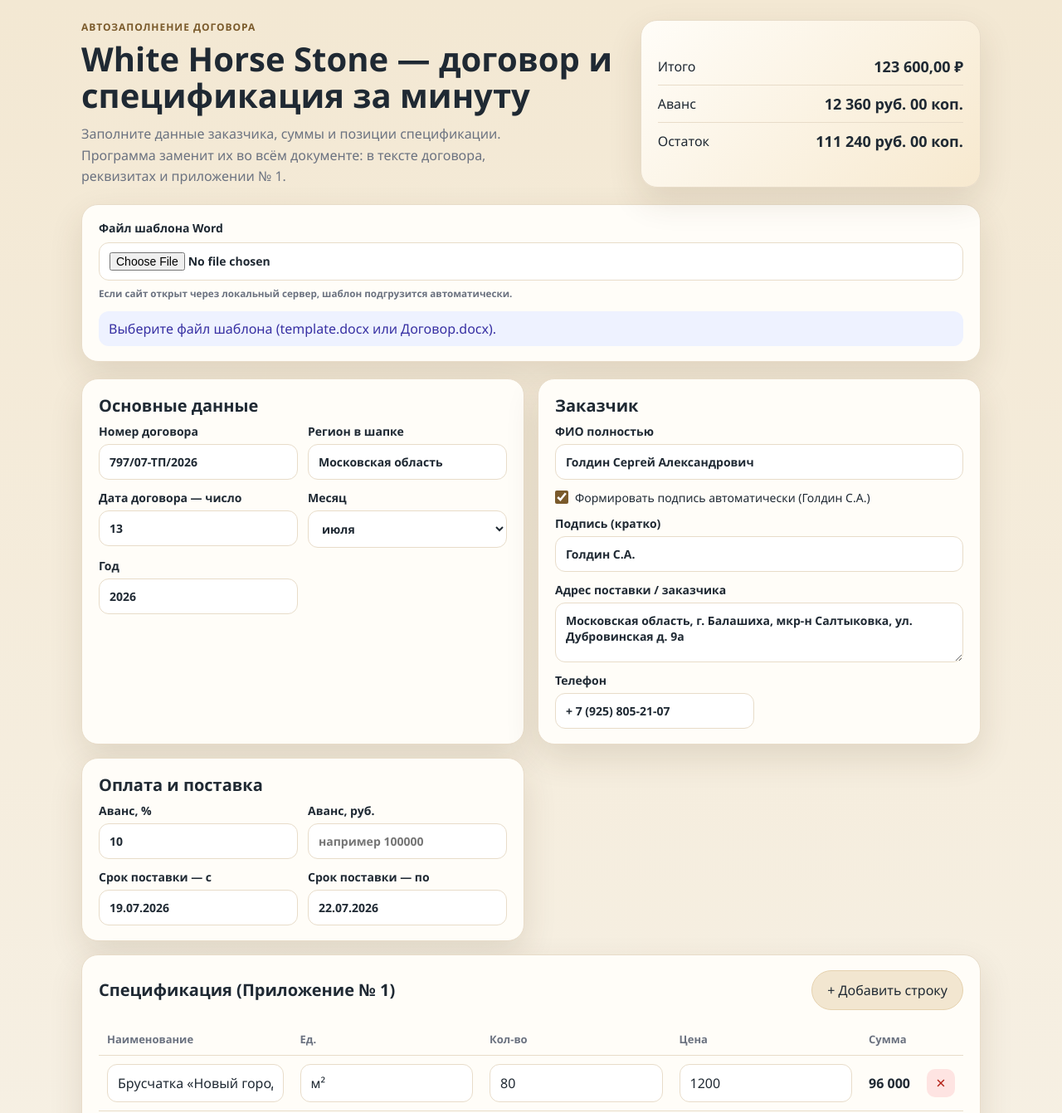
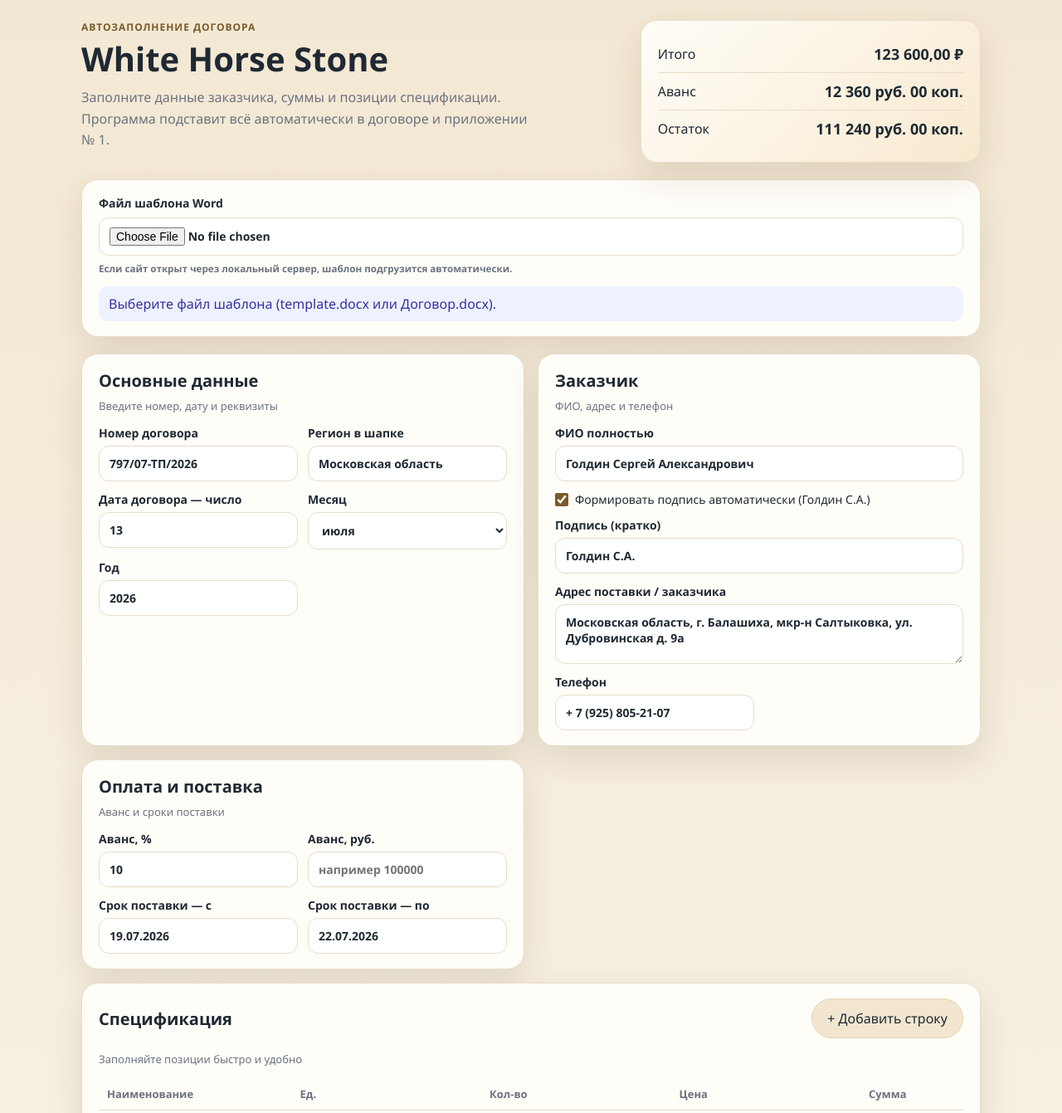
Before and after one commit to chayzer13/WHS-Generator, a plain HTML site: page index.html in a window 1280 px wide. Shown: the top 1341 px of the page at 83% size. Drawn offline with nearby package versions, Linux system fonts and the light colour scheme; no server answers.

Commit message:
Update index.html

```diff
--- a/index.html
+++ b/index.html
@@ -9,12 +9,12 @@
 <body>
   <div class="page">
     <header class="hero">
-      <div>
+      <div class="hero-copy">
         <p class="eyebrow">Автозаполнение договора</p>
-        <h1>White Horse Stone — договор и спецификация за минуту</h1>
+        <h1>White Horse Stone</h1>
         <p class="subtitle">
           Заполните данные заказчика, суммы и позиции спецификации.
-          Программа заменит их во всём документе: в тексте договора, реквизитах и приложении № 1.
+          Программа подставит всё автоматически в договоре и приложении № 1.
         </p>
       </div>
       <div class="hero-card">
@@ -45,6 +45,7 @@
     <form id="contractForm" class="grid" onsubmit="return false;">
       <section class="card">
         <h2>Основные данные</h2>
+        <div class="card-tip">Введите номер, дату и реквизиты</div>
         <div class="fields">
           <label>
             Номер договора
@@ -84,6 +85,7 @@
 
       <section class="card">
         <h2>Заказчик</h2>
+        <div class="card-tip">ФИО, адрес и телефон</div>
         <div class="fields">
           <label class="wide">
             ФИО полностью
@@ -110,6 +112,7 @@
 
       <section class="card">
         <h2>Оплата и поставка</h2>
+        <div class="card-tip">Аванс и сроки поставки</div>
         <div class="fields">
           <label>
             Аванс, %
@@ -132,9 +135,10 @@
 
       <section class="card wide">
         <div class="card-head">
-          <h2>Спецификация (Приложение № 1)</h2>
+          <h2>Спецификация</h2>
           <button type="button" id="addRowBtn" class="btn-secondary">+ Добавить строку</button>
         </div>
+        <div class="card-tip">Заполняйте позиции быстро и удобно</div>
         <div class="table-wrap">
           <table>
             <thead>
```
